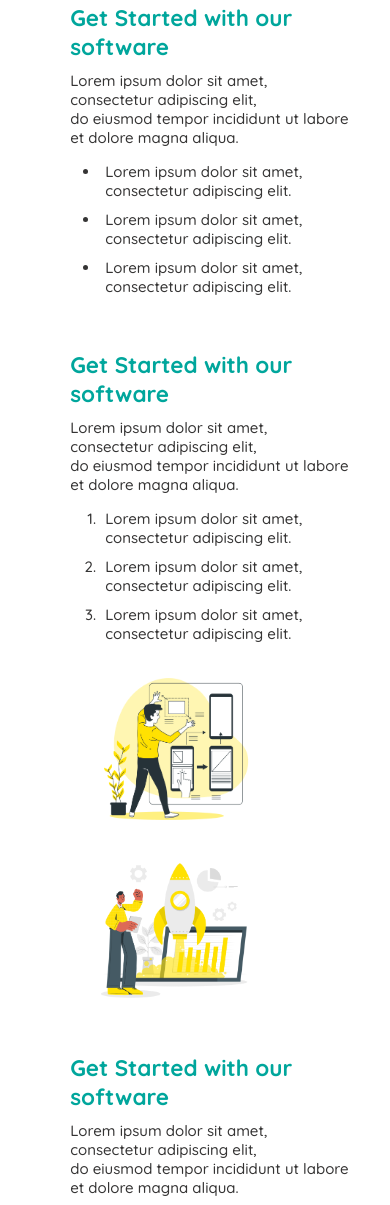
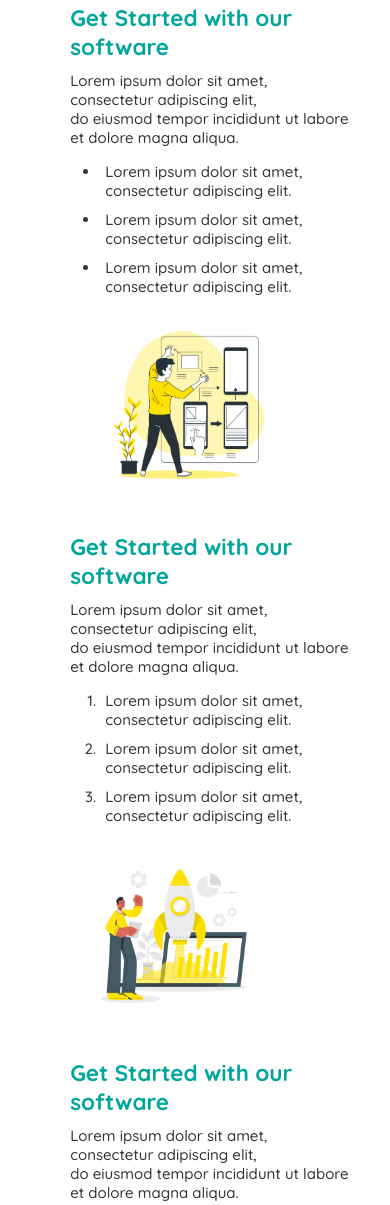
Before and after one commit to 99imoon/Develop-Website, a plain HTML site: page ProjectOne/index.html in a window 390 px wide. Shown: the part 1872-3077 px from the top of the page. Drawn offline with Linux system fonts and the light colour scheme.

Commit message:
software section updates

```diff
--- a/ProjectOne/index.html
+++ b/ProjectOne/index.html
@@ -91,6 +91,7 @@
       </div>
     </div>
     <!--Two-->
+    <div class="part-two">
       <div class="text-col">
         <div class="text">
           <h2>Get Started with our software</h2>
@@ -106,27 +107,7 @@
       <div class="img-col">
         <img src="img/1.png" alt="Office">
       </div>
-
-    <!--Two for media-->
-    <!--
-    <div id="forMedia">
-      <div class="img-col">
-        <img src="img/1.png" alt="Office">
-      </div>
-      <div class="text-col">
-        <div class="text">
-          <h2>Get Started with our software</h2>
-          <p>Lorem ipsum dolor sit amet, consectetur adipiscing elit,<br>
-            do eiusmod tempor incididunt ut labore et dolore magna aliqua.</p>
-          <ol>
-            <li>Lorem ipsum dolor sit amet, consectetur adipiscing elit.</li>
-            <li>Lorem ipsum dolor sit amet, consectetur adipiscing elit.</li>
-            <li>Lorem ipsum dolor sit amet, consectetur adipiscing elit.</li>
-          </ol>
-        </div>
-      </div>
     </div>
-    -->
     <!--Three-->
     <div class="img-col">
       <img src="img/2.png" alt="Office">
--- a/ProjectOne/style.css
+++ b/ProjectOne/style.css
@@ -150,7 +150,7 @@ nav ul li a:hover {
   padding-bottom: 100px;
 }
 .img-col img {
-  width: 60%;
+  max-width: 60%;
 }
 .text-col .text {
   margin-left: 100px;
@@ -169,11 +169,14 @@ nav ul li a:hover {
   padding: 5px;
   margin-left: 30px;
 }
-/*
-#forMedia{
-  display: none;
+.part-two{
+  display: flex;
 }
-*/
+.part-two img{
+  max-width: 60%;
+  margin-left: 80px;
+}
+
 /* Media */
 @media only screen and (max-width: 768px) {
   .grid {
@@ -191,14 +194,13 @@ nav ul li a:hover {
     flex-basis: 100%;
     padding-bottom: 50px;
   }
-  .forNormal{
-    display: none;
+  .part-two{
+    flex-direction: column-reverse;
   }
-  /*
-  #forMedia{
-    display: inline-block;
+  .part-two img{
+    max-width: 100%;
+    margin-left: 10px;
   }
-  */
 }
 
 @media only screen and (max-width: 425px) {
@@ -216,4 +218,5 @@ nav ul li a:hover {
   .text-col{
     font-size: 15px;
   }
+
 }
```
